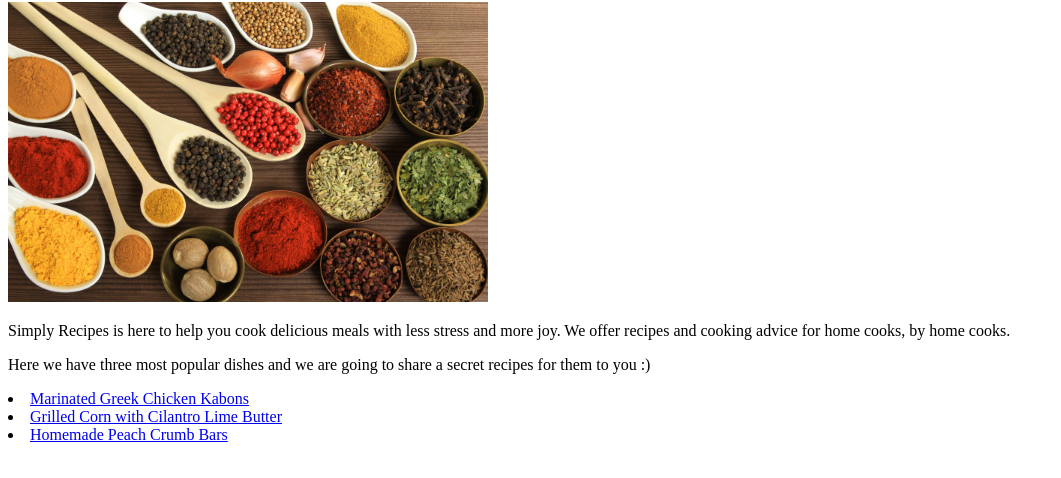
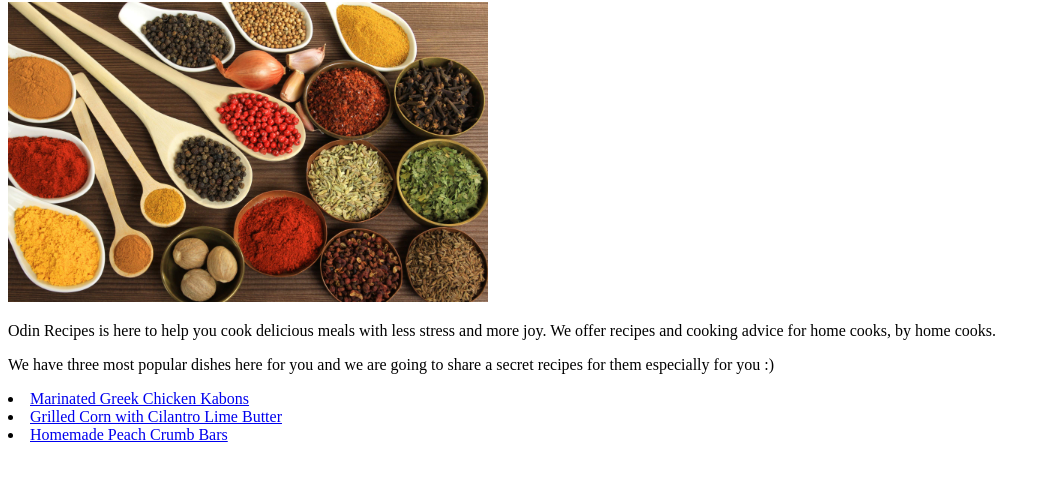
Before and after one commit to deepu901/odin-recipies, a plain HTML site: page index.html in a window 1280 px wide. Shown: the part 78-556 px from the top of the page, without its empty margins (0-1061 px from the left). Drawn offline with Linux system fonts and the light colour scheme.

Commit message:
edit index.html

```diff
--- a/index.html
+++ b/index.html
@@ -9,8 +9,8 @@
     <h1>ODIN RECIPIES</h1>
     <img src="images/Main.jpeg" alt="Recipes width="500" height="300">
     <div>
-        <p> Simply Recipes is here to help you cook delicious meals with less stress and more joy. We offer recipes and cooking advice for home cooks, by home cooks.</p>
-        <p>Here we have three most popular dishes and we are going to share a secret recipes for them to you :)</p>
+        <p> Odin Recipes is here to help you cook delicious meals with less stress and more joy. We offer recipes and cooking advice for home cooks, by home cooks.</p>
+        <p>We have three most popular dishes here for you and we are going to share a secret recipes for them especially for you :)</p>
         <ui>
             <li><a href="./dishes/Marinated Greek Chicken Kabons.html">Marinated Greek Chicken Kabons</a> </li>
             <li><a href="./dishes/Grilled Corn with Cilantro Lime Butter.html"> Grilled Corn with Cilantro Lime Butter</a></li>
```
